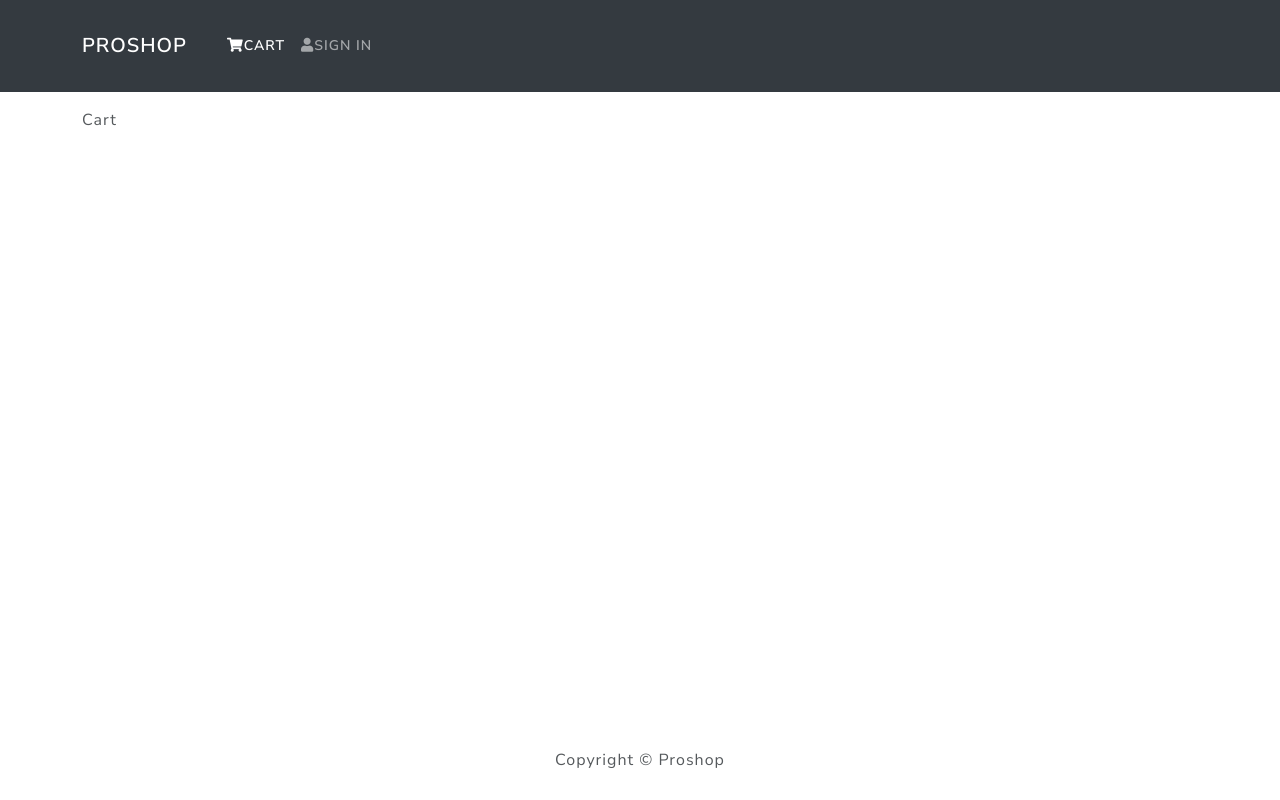
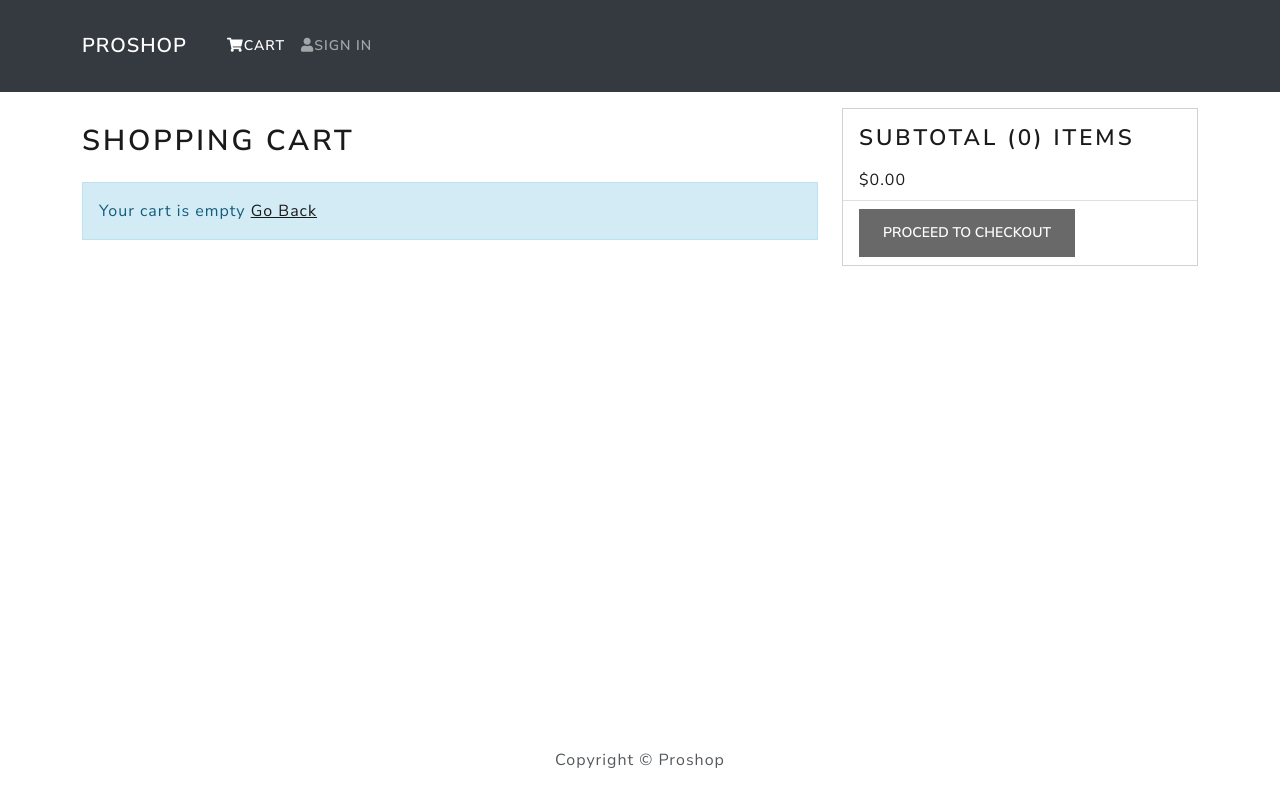
Before and after one commit to Raphael-Jay/MERN---Proshop, a React (Vite) app in the folder frontend/: page /cart in a window 1280 px wide. Built offline with nearby package versions, Linux system fonts and the light colour scheme.

Commit message:
cart screen

```diff
--- a/frontend/src/index.css
+++ b/frontend/src/index.css
@@ -7,3 +7,13 @@
 .rating span {
   margin: 0.1rem;
 }
+
+h1 {
+  font-size: 1.8rem;
+  padding: 1rem 0;
+}
+
+h2 {
+  font-size: 1.4rem;
+  padding: 0.5rem 0;
+}
--- a/frontend/src/screens/CartScreen.jsx
+++ b/frontend/src/screens/CartScreen.jsx
@@ -25,7 +25,98 @@
       dispatch(addToCart(productId, qty))
     }
   }, [dispatch, productId, qty])
-  return <div>Cart</div>
+  const removeFromCartHandler = (id) => {
+    // dispatch(removeFromCart(id));
+    console.log('removed')
+  }
+
+  const checkoutHandler = () => {
+    history.push('/login?redirect=shipping')
+  }
+
+  return (
+    <Row>
+      <Col md={8}>
+        <h1>Shopping Cart</h1>
+        {cartItems.length === 0 ? (
+          <Message>
+            Your cart is empty <Link to='/'>Go Back</Link>
+          </Message>
+        ) : (
+          <ListGroup variant='flush'>
+            {cartItems.map((item) => (
+              <ListGroup.Item key={item.product}>
+                <Row>
+                  <Col md={2}>
+                    <Image src={item.image} alt={item.name} fluid rounded />
+                  </Col>
+                  <Col md={3}>
+                    <Link to={`/product/${item.product}`}>{item.name}</Link>
+                  </Col>
+                  <Col md={2}>${item.price}</Col>
+
+                  <Col md={2}>
+                    <Form.Control
+                      as='select'
+                      value={item.qty}
+                      onChange={(e) =>
+                        dispatch(
+                          addToCart(item.product, Number(e.target.value))
+                        )
+                      }
+                    >
+                      {[...Array(item.countInStock).keys()].map((x) => (
+                        <option key={x + 1} value={x + 1}>
+                          {x + 1}
+                        </option>
+                      ))}
+                    </Form.Control>
+                  </Col>
+
+                  <Col md={2}>
+                    <Button
+                      type='button'
+                      variant='light'
+                      onClick={() => removeFromCartHandler(item.product)}
+                    >
+                      <i className='fas fa-trash'></i>
+                    </Button>
+                  </Col>
+                </Row>
+              </ListGroup.Item>
+            ))}
+          </ListGroup>
+        )}
+      </Col>
+      <Col md={4}>
+        <Card>
+          <ListGroup variant='flush'>
+            <ListGroup.Item>
+              <h2>
+                Subtotal ({cartItems.reduce((acc, item) => acc + item.qty, 0)})
+                items
+              </h2>
+              $
+              {cartItems
+                .reduce((acc, item) => acc + item.qty * item.price, 0)
+                .toFixed(2)}
+            </ListGroup.Item>
+
+            <ListGroup.Item>
+              <Button
+                type='button'
+                className='btn-block'
+                disabled={cartItems.length === 0}
+                onClick={checkoutHandler}
+              >
+                Proceed To Checkout
+              </Button>
+            </ListGroup.Item>
+          </ListGroup>
+        </Card>
+      </Col>
+    </Row>
+  )
 }
 
 export default CartScreen
```
